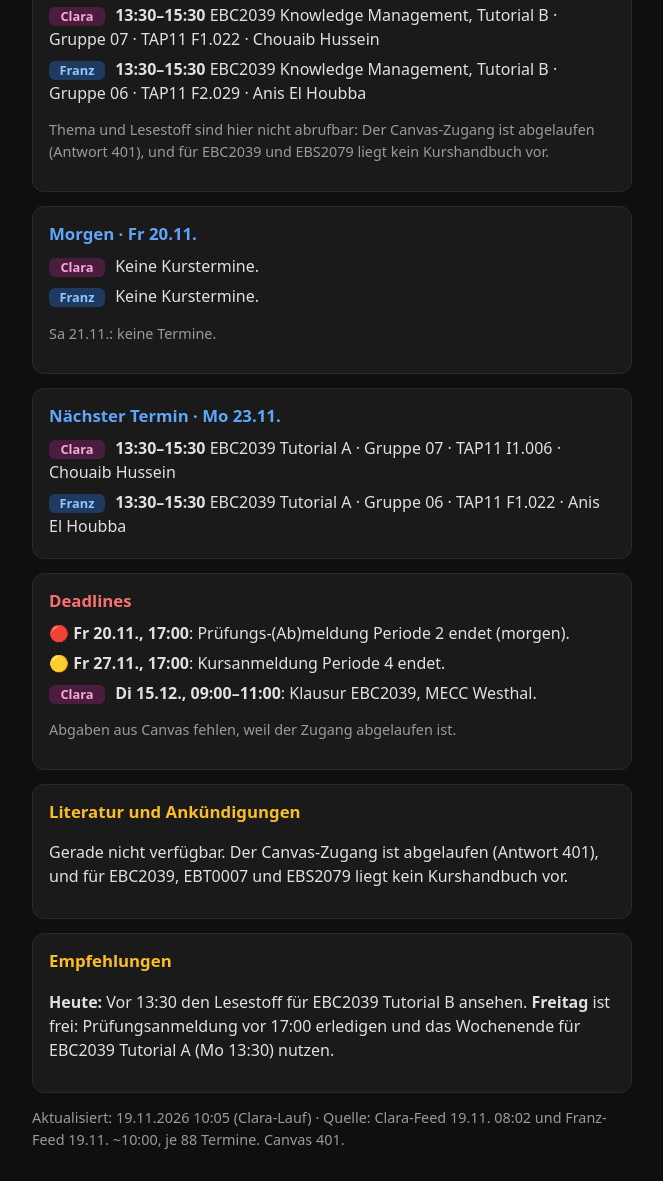
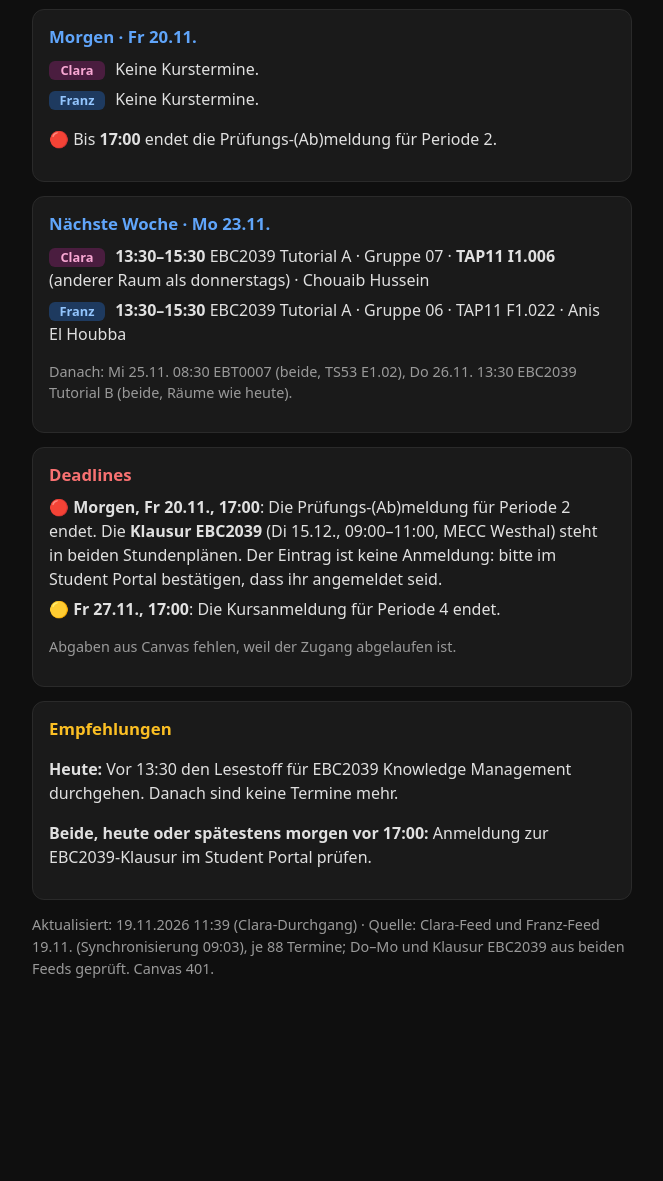
Before and after one commit to 192006-dot/uni-daily-check, a plain HTML site: page index.html in a window 1280 px wide. Shown: the part 398-1579 px from the top of the page, without its empty margins (308-971 px from the left). After the commit the page ends 1408 px from the top, so only its background shows below. Drawn offline with Linux system fonts and the light colour scheme.

Commit message:
Update: Donnerstag 2026-11-19 (Clara-Lauf: beide Feeds 19.11. geprüft, Canvas 401)

```diff
--- a/index.html
+++ b/index.html
@@ -7,11 +7,8 @@ h1{font-size:1.4rem;margin:0}h2{font-size:1.05rem;margin:0 0 8px}.badge{display:
 .who.f{background:#1e3a5f;color:#93c5fd}.who.c{background:#4a1d3f;color:#f9a8d4}.ev{margin:6px 0}.muted{color:#9a9a9a;font-size:.9rem}a{color:#60a5fa}</style></head><body>
 <h1>Uni Daily Check</h1><p class="muted">Do 19.11.2026 · Woche 16.11. – 20.11. · <span class="badge">Tages-Check</span></p>
 
-<div class="card urg"><h2>🔴 Morgen, Fr 20.11., 17:00: Prüfungs-(Ab)meldung Periode 2 endet</h2>
-<p>Beide: im Student Portal prüfen, dass die Anmeldung für die <b>Klausur EBC2039 Knowledge Management</b> bestätigt ist. <span class="who c">Clara</span> Laut ihrem Stundenplan: Di 15.12., 09:00–11:00, MECC Westhal. Der Eintrag im Stundenplan ist keine Anmeldung.</p></div>
-
 <div class="card today"><h2>Heute · Do 19.11.</h2>
-<div class="ev"><span class="who c">Clara</span> <b>08:30–10:30</b> EBS2079 Leadership Skills, Tutorial P2 · Gruppe 15 · TS53 F1.06 · Roberta Di Palma <span class="muted">(läuft bereits)</span></div>
+<div class="ev"><span class="who c">Clara</span> <b>08:30–10:30</b> EBS2079 Leadership Skills, Tutorial P2 · Gruppe 15 · TS53 F1.06 · Roberta Di Palma <span class="muted">(vorbei)</span></div>
 <div class="ev"><span class="who c">Clara</span> <b>13:30–15:30</b> EBC2039 Knowledge Management, Tutorial B · Gruppe 07 · TAP11 F1.022 · Chouaib Hussein</div>
 <div class="ev"><span class="who f">Franz</span> <b>13:30–15:30</b> EBC2039 Knowledge Management, Tutorial B · Gruppe 06 · TAP11 F2.029 · Anis El Houbba</div>
 <p class="muted">Thema und Lesestoff sind hier nicht abrufbar: Der Canvas-Zugang ist abgelaufen (Antwort 401), und für EBC2039 und EBS2079 liegt kein Kurshandbuch vor.</p></div>
@@ -19,23 +16,21 @@ h1{font-size:1.4rem;margin:0}h2{font-size:1.05rem;margin:0 0 8px}.badge{display:
 <div class="card tom"><h2>Morgen · Fr 20.11.</h2>
 <div class="ev"><span class="who c">Clara</span> Keine Kurstermine.</div>
 <div class="ev"><span class="who f">Franz</span> Keine Kurstermine.</div>
-<p class="muted">Sa 21.11.: keine Termine.</p></div>
+<p>🔴 Bis <b>17:00</b> endet die Prüfungs-(Ab)meldung für Periode 2.</p></div>
 
-<div class="card tom"><h2>Nächster Termin · Mo 23.11.</h2>
-<div class="ev"><span class="who c">Clara</span> <b>13:30–15:30</b> EBC2039 Tutorial A · Gruppe 07 · TAP11 I1.006 · Chouaib Hussein</div>
-<div class="ev"><span class="who f">Franz</span> <b>13:30–15:30</b> EBC2039 Tutorial A · Gruppe 06 · TAP11 F1.022 · Anis El Houbba</div></div>
+<div class="card tom"><h2>Nächste Woche · Mo 23.11.</h2>
+<div class="ev"><span class="who c">Clara</span> <b>13:30–15:30</b> EBC2039 Tutorial A · Gruppe 07 · <b>TAP11 I1.006</b> (anderer Raum als donnerstags) · Chouaib Hussein</div>
+<div class="ev"><span class="who f">Franz</span> <b>13:30–15:30</b> EBC2039 Tutorial A · Gruppe 06 · TAP11 F1.022 · Anis El Houbba</div>
+<p class="muted">Danach: Mi 25.11. 08:30 EBT0007 (beide, TS53 E1.02), Do 26.11. 13:30 EBC2039 Tutorial B (beide, Räume wie heute).</p></div>
 
 <div class="card urg"><h2>Deadlines</h2>
-<div class="ev">🔴 <b>Fr 20.11., 17:00</b>: Prüfungs-(Ab)meldung Periode 2 endet (morgen).</div>
-<div class="ev">🟡 <b>Fr 27.11., 17:00</b>: Kursanmeldung Periode 4 endet.</div>
-<div class="ev"><span class="who c">Clara</span> <b>Di 15.12., 09:00–11:00</b>: Klausur EBC2039, MECC Westhal.</div>
+<div class="ev">🔴 <b>Morgen, Fr 20.11., 17:00</b>: Die Prüfungs-(Ab)meldung für Periode 2 endet. Die <b>Klausur EBC2039</b> (Di 15.12., 09:00–11:00, MECC Westhal) steht in beiden Stundenplänen. Der Eintrag ist keine Anmeldung: bitte im Student Portal bestätigen, dass ihr angemeldet seid.</div>
+<div class="ev">🟡 <b>Fr 27.11., 17:00</b>: Die Kursanmeldung für Periode 4 endet.</div>
 <p class="muted">Abgaben aus Canvas fehlen, weil der Zugang abgelaufen ist.</p></div>
 
-<div class="card hint"><h2>Literatur und Ankündigungen</h2>
-<p>Gerade nicht verfügbar. Der Canvas-Zugang ist abgelaufen (Antwort 401), und für EBC2039, EBT0007 und EBS2079 liegt kein Kurshandbuch vor.</p></div>
+<div class="card hint"><h2>Empfehlungen</h2>
+<p><b>Heute:</b> Vor 13:30 den Lesestoff für EBC2039 Knowledge Management durchgehen. Danach sind keine Termine mehr.</p>
+<p><b>Beide, heute oder spätestens morgen vor 17:00:</b> Anmeldung zur EBC2039-Klausur im Student Portal prüfen.</p></div>
 
-<div class="card hint"><h2>Empfehlungen</h2>
-<p><b>Heute:</b> Vor 13:30 den Lesestoff für EBC2039 Tutorial B ansehen. <b>Freitag</b> ist frei: Prüfungsanmeldung vor 17:00 erledigen und das Wochenende für EBC2039 Tutorial A (Mo 13:30) nutzen.</p></div>
-
-<p class="muted">Aktualisiert: 19.11.2026 10:05 (Clara-Lauf) · Quelle: Clara-Feed 19.11. 08:02 und Franz-Feed 19.11. ~10:00, je 88 Termine. Canvas 401.</p>
+<p class="muted">Aktualisiert: 19.11.2026 11:39 (Clara-Durchgang) · Quelle: Clara-Feed und Franz-Feed 19.11. (Synchronisierung 09:03), je 88 Termine; Do–Mo und Klausur EBC2039 aus beiden Feeds geprüft. Canvas 401.</p>
 </body></html>
```
